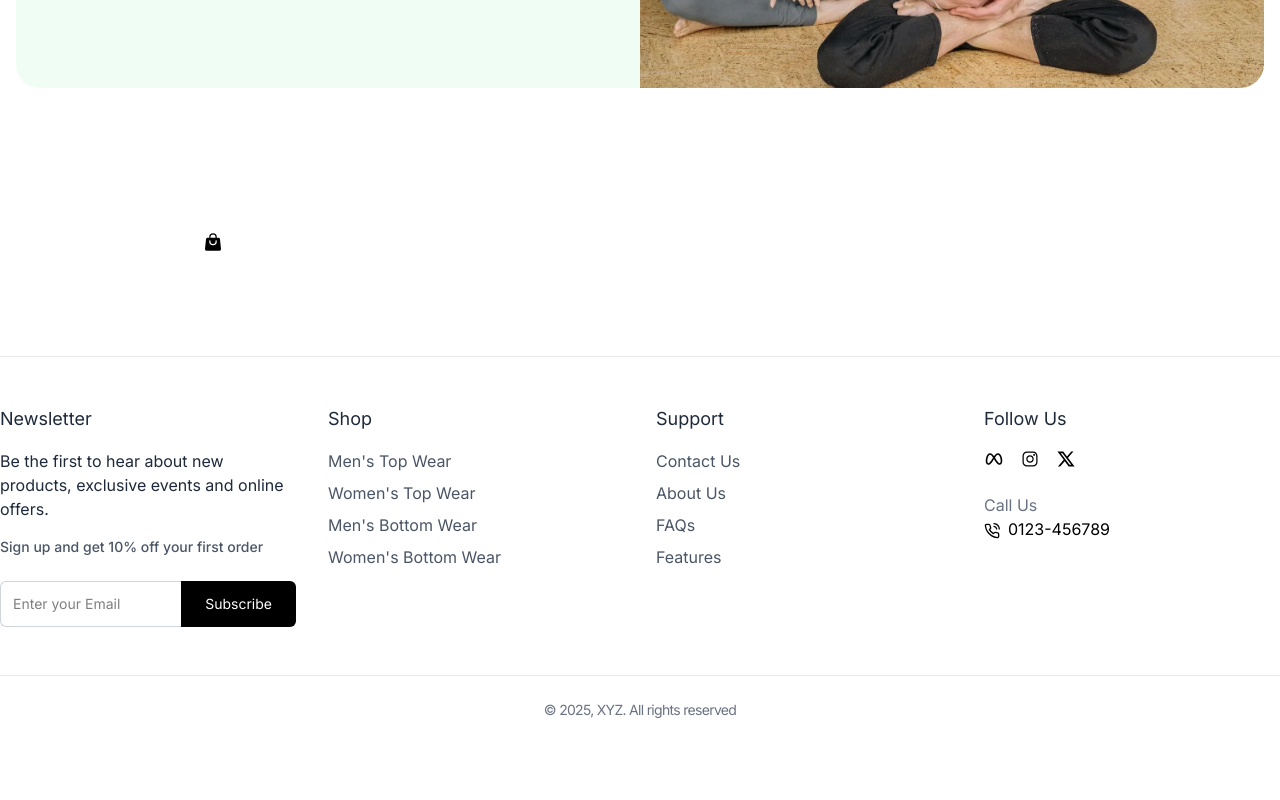
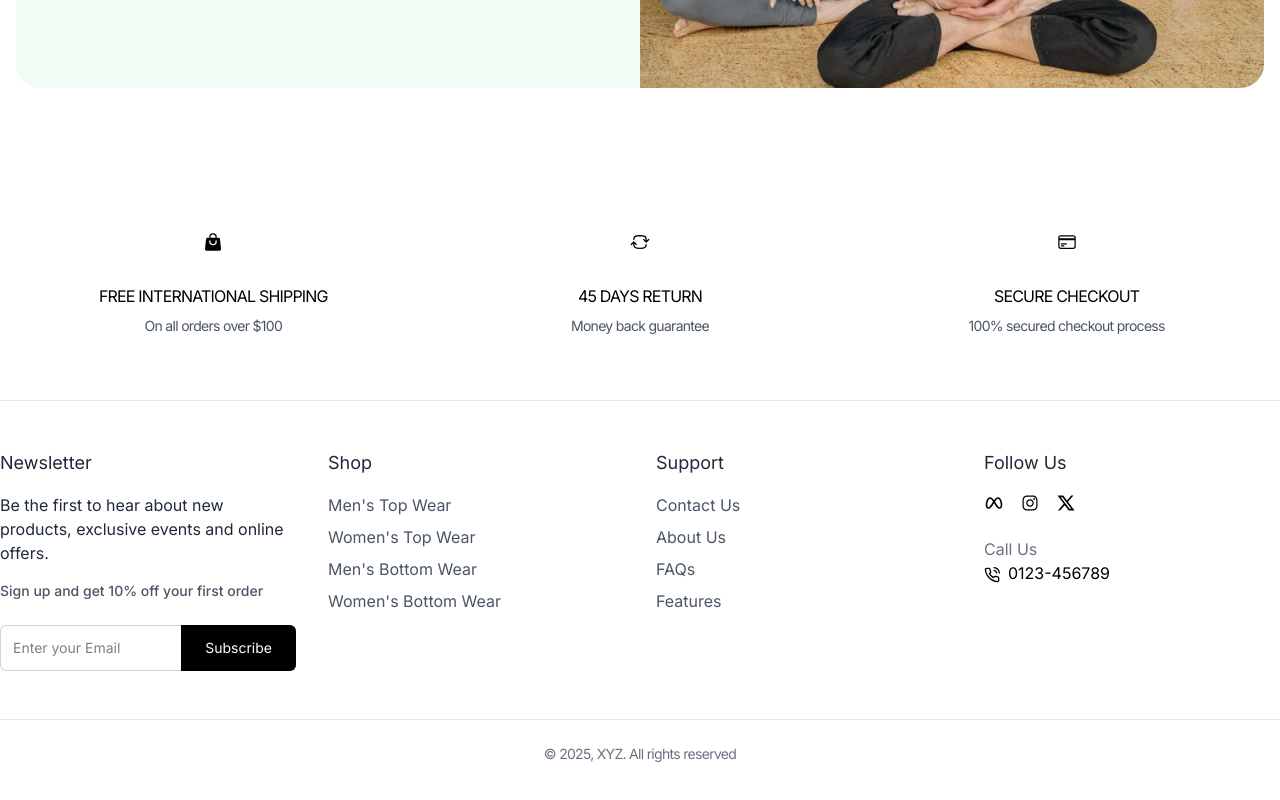
Before and after one commit to ahasan-ullah/Rabbit-E-Commerce-Website, a React (Vite) app in the folder frontend/: page / in a window 1280 px wide. Shown: the part 5247-6047 px from the top of the page. Before the commit the page ends 6015 px from the top, so only its background shows below. Built offline with nearby package versions, Linux system fonts and the light colour scheme.

Commit message:
featured section done

```diff
--- a/frontend/src/components/Products/FeaturedSection.jsx
+++ b/frontend/src/components/Products/FeaturedSection.jsx
@@ -1,4 +1,4 @@
-import { HiShoppingBag } from "react-icons/hi2"
+import { HiArrowPathRoundedSquare, HiOutlineCreditCard, HiShoppingBag } from "react-icons/hi2"
 
 const FeaturedSection = () => {
   return (
@@ -9,7 +9,24 @@ const FeaturedSection = () => {
           <div className="p-4 rounded-full mb-4">
             <HiShoppingBag className="text-xl"></HiShoppingBag>
           </div>
-          <h4 className="tracking-tighter mb-2"></h4>
+          <h4 className="tracking-tighter mb-2">FREE INTERNATIONAL SHIPPING</h4>
+          <p className="text-gray-600 text-sm tracking-tighter">On all orders over $100</p>
+        </div>
+        {/* Feature 2 */}
+        <div className="flex flex-col items-center">
+          <div className="p-4 rounded-full mb-4">
+            <HiArrowPathRoundedSquare className="text-xl"></HiArrowPathRoundedSquare>
+          </div>
+          <h4 className="tracking-tighter mb-2">45 DAYS RETURN</h4>
+          <p className="text-gray-600 text-sm tracking-tighter">Money back guarantee</p>
+        </div>
+        {/* Feature 3 */}
+        <div className="flex flex-col items-center">
+          <div className="p-4 rounded-full mb-4">
+            <HiOutlineCreditCard className="text-xl"></HiOutlineCreditCard>
+          </div>
+          <h4 className="tracking-tighter mb-2">SECURE CHECKOUT</h4>
+          <p className="text-gray-600 text-sm tracking-tighter">100% secured checkout process</p>
         </div>
       </div>
     </section>
```
